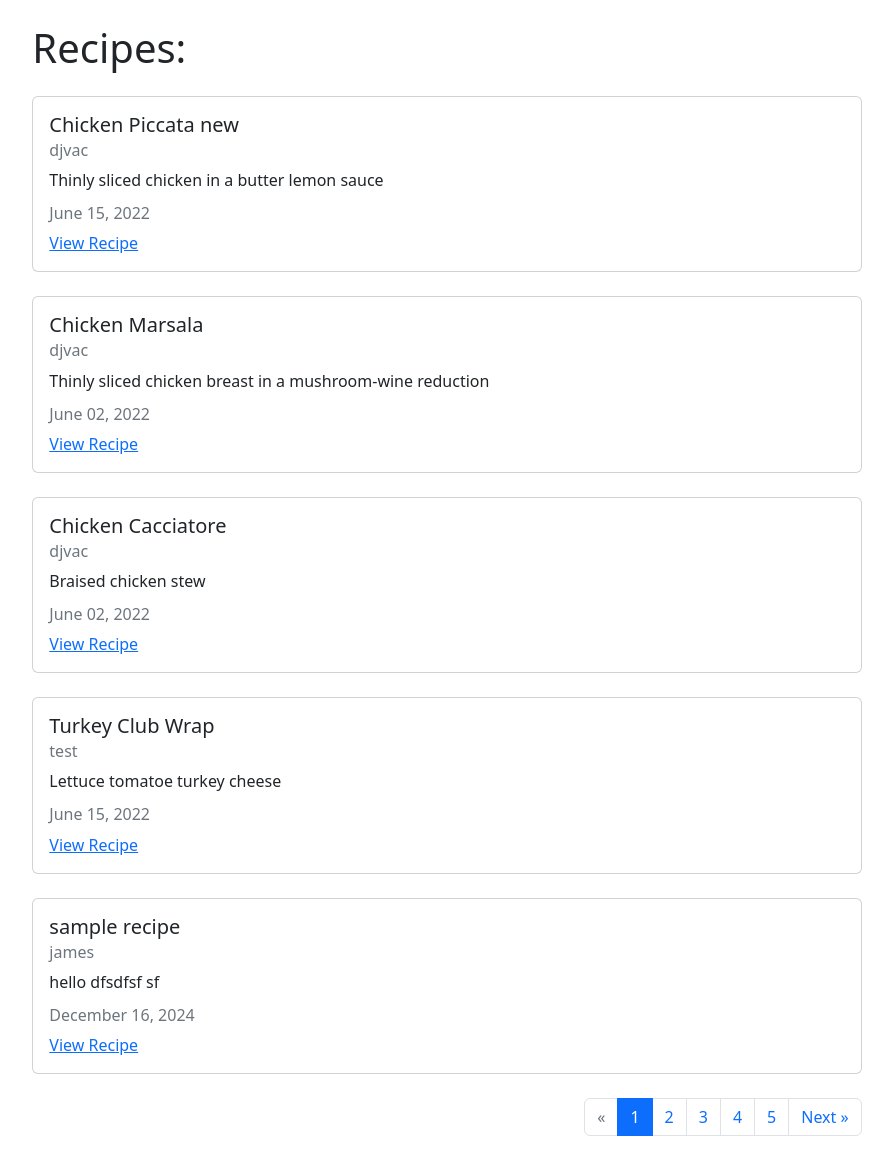
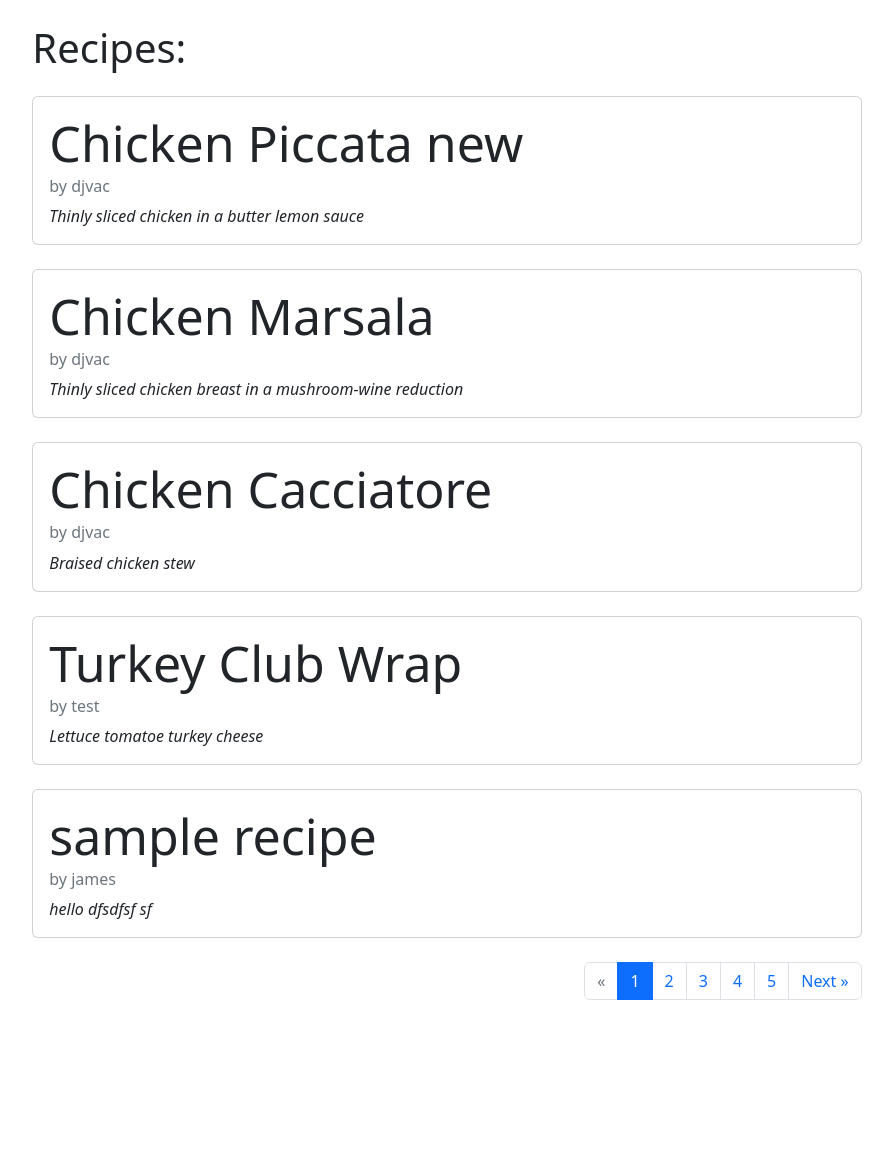
Before and after one commit to b0kja85/nomnom-guide, a Django app: page / in a window 1280 px wide. Shown: the part 86-1238 px from the top of the page, without its empty margins (193-1086 px from the left). After the commit the page ends 1086 px from the top, so only its background shows below. Run offline with Django 3.2, Linux system fonts and the light colour scheme; data comes from the database, SQL or seed files in the repository; both versions use the stored data as it was after the commit.

Commit message:
Home card fix, image holder on card page

```diff
--- a/recipes/templates/recipes/home.html
+++ b/recipes/templates/recipes/home.html
@@ -7,15 +7,11 @@
     {% if page_obj %}
         {% for recipe in page_obj %}
             <div class="card my-4">
-                <div class="card-body">
-                    <h5 class="card-title">{{ recipe.title }}</h5>
-                    <h6 class="card-subtitle mb-2 text-muted">{{ recipe.author }}</h6>
-                    <p class="card-text">{{ recipe.description }}</p>
-                    <h6 class="card-subtitle mb-2 text-muted">
-                        {{ recipe.updated_at|date:"F d, Y" }}
-                    </h6>
-                    <a href="{% url 'recipes-detail' recipe.pk %}" class="card-link">View Recipe</a>
-                </div>
+                <a class="card-body text-decoration-none text-reset" href="{% url 'recipes-detail' recipe.pk %}">
+                    <h5 class="card-title" style="font-size: 50px;">{{ recipe.title }}</h5>
+                    <h6 class="card-subtitle mb-2 text-muted">by {{ recipe.author }}</h6>
+                    <p class="card-text fst-italic">{{ recipe.description }}</p>
+                </a>
             </div>
         {% endfor %}
     {% else %}
```
Also changed, not shown: recipes/templates/recipes/recipe_detail.html (+15 -9 lines), db.sqlite3, recipes/static/images/wew.jpg (added).
